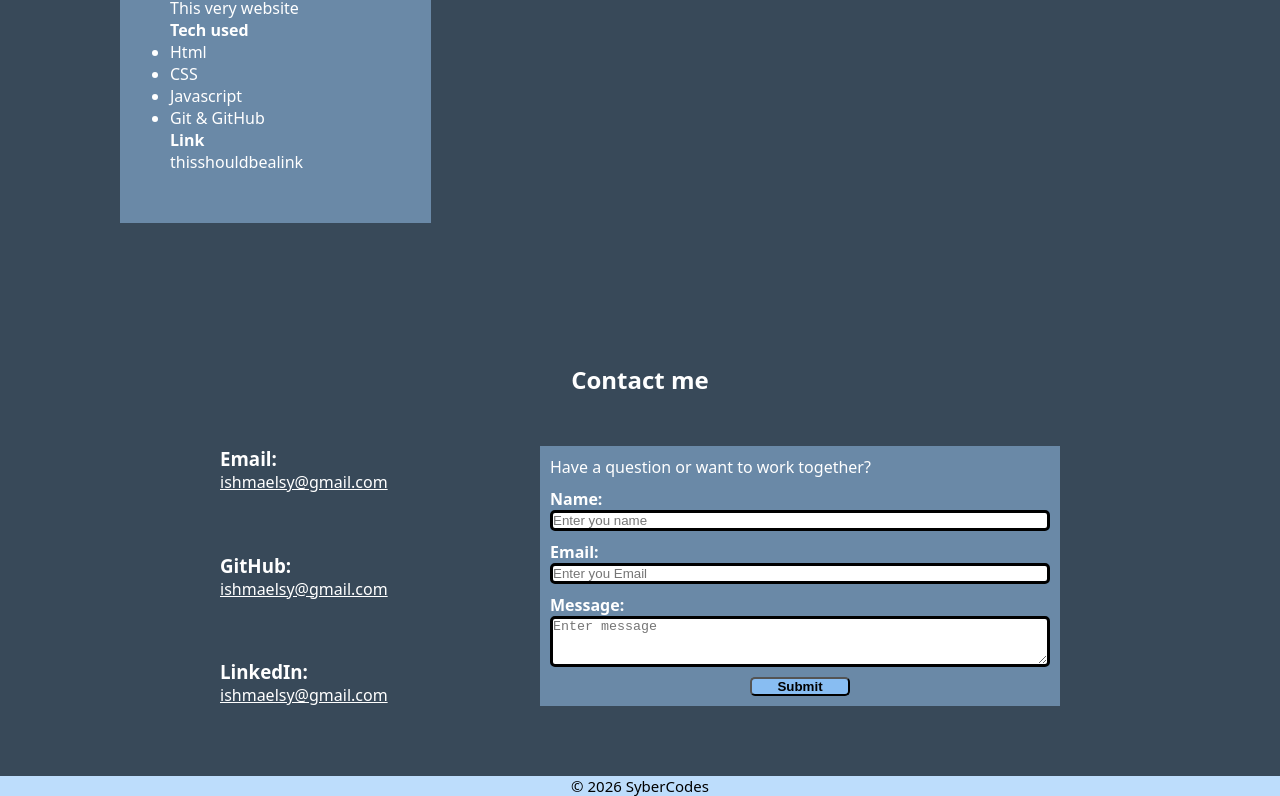
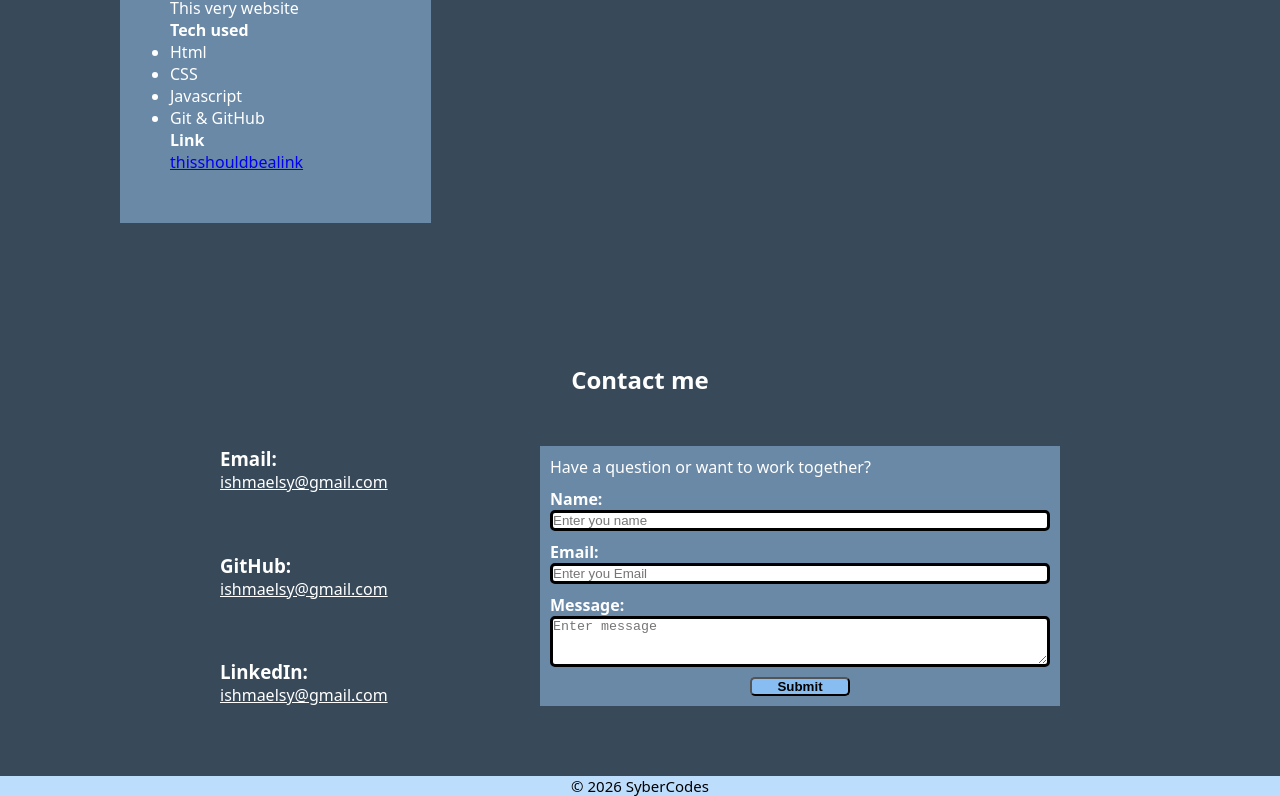
Before and after one commit to ishmaelsy/personal-website, a plain HTML site: page index.html in a window 1280 px wide. Shown: the part 1521-2317 px from the top of the page. Drawn offline with Linux system fonts and the light colour scheme.

Commit message:
Update index.html

```diff
--- a/index.html
+++ b/index.html
@@ -77,7 +77,7 @@
                 <li class="tech-item">Git & GitHub</li>
             </ul>
             <h4 class="project-item">Link</h4>
-            <a src="https://ishmaelsy.netlify.app/" class="project-link">thisshouldbealink</a>
+            <a href="https://ishmaelsy.netlify.app/" target="_blank" class="project-link">thisshouldbealink</a>
         </div>
         </div>
     </section>
```
